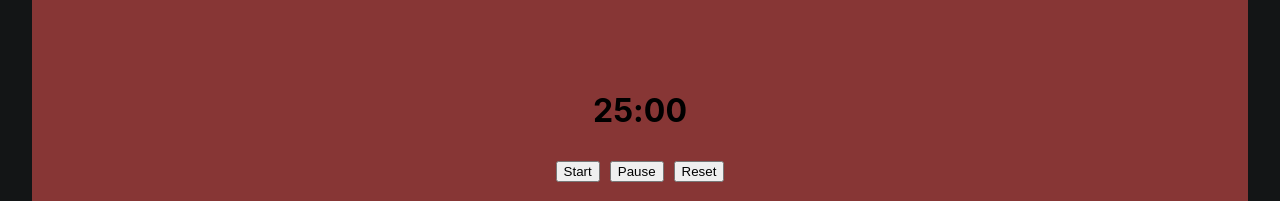
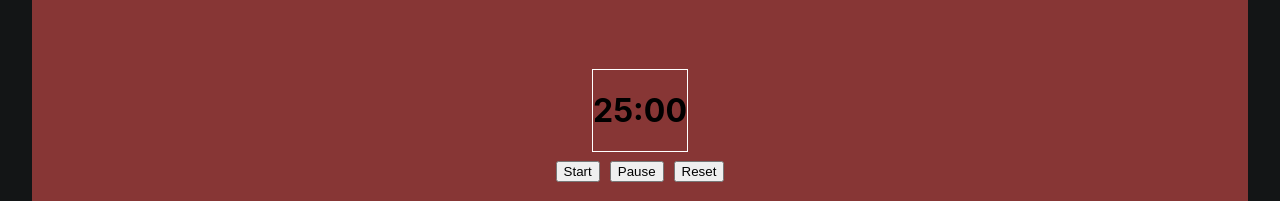
Before and after one commit to WangRyan408/pomodoro-timer, a React (Create React App) app: page / in a window 1280 px wide. Shown: the part 274-475 px from the top of the page. Built offline with nearby package versions, Linux system fonts and the light colour scheme.

Commit message:
Got colon lined up

```diff
--- a/src/App.css
+++ b/src/App.css
@@ -21,5 +21,16 @@
 #timer {
   display: flex;
   flex-direction: row;
+  outline: 1px solid white;
+}
+
+#colon {
+  display: flex;
+  flex-direction: column;
+
 
 }
+
+#idk {
+  margin-top: 19px;
+}
--- a/src/App.jsx
+++ b/src/App.jsx
@@ -19,7 +19,9 @@ function thing() {
     <div className="App">
       <div id="timer">
         <h1 id="test" dangerouslySetInnerHTML={{__html: minutes}}></h1>
-        <h1>:</h1>
+        <div id="colon">
+          <h1 id="idk">:</h1>
+          </div>
         <h1 id="seconds" dangerouslySetInnerHTML={{__html: seconds}}></h1>
       </div>
       <div>
```
